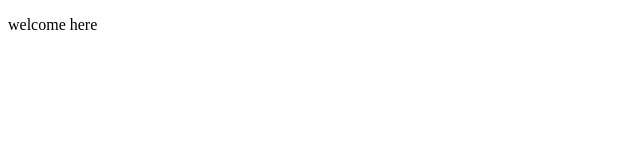
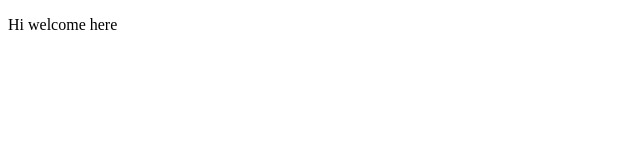
Before and after one commit to himanshu-9419/node-chat-app, a website: page public/index.html in a window 1280 px wide. Shown: the full height of the page, 0-640 px from the left. Drawn offline with Linux system fonts and the light colour scheme.

```diff
--- a/public/index.html
+++ b/public/index.html
@@ -4,6 +4,6 @@
         <title>Chat App</title>
     </head>
     <body>
-        <p>welcome here</p>
+        <p>Hi welcome here</p>
     </body>
 </html>
```
